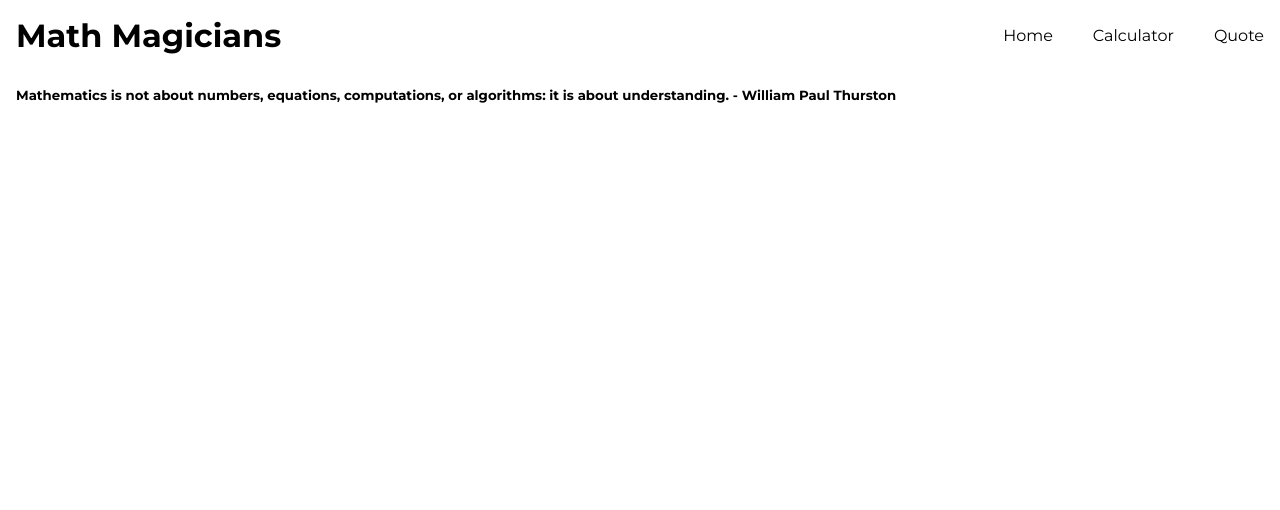
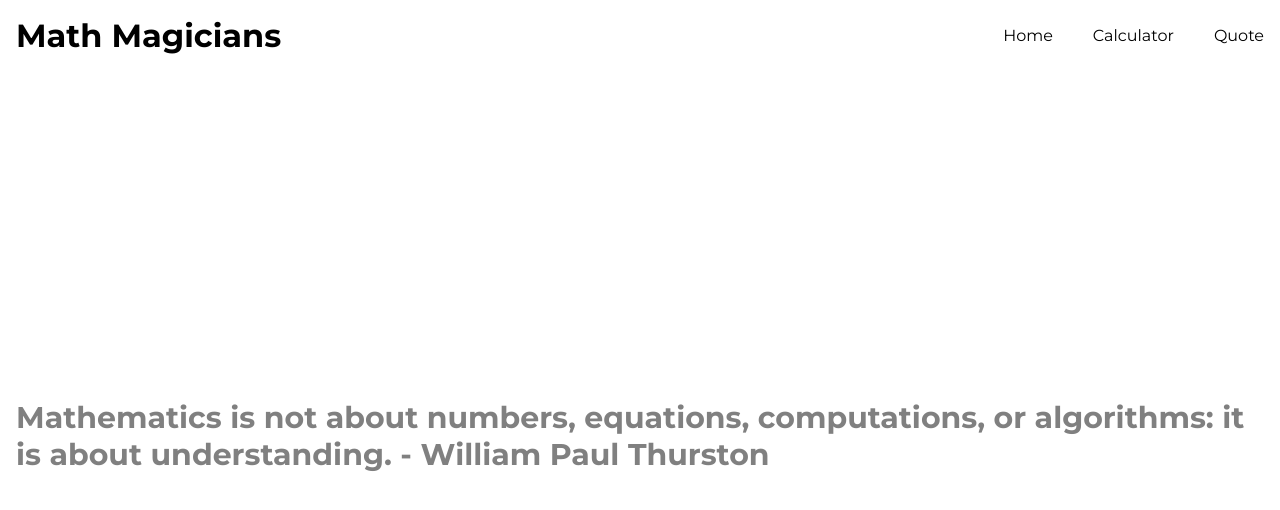
Before and after one commit to usmansbk/math-magicians, a React (Create React App) app: page /quote in a window 1280 px wide. Shown: the top 510 px of the page. Built offline with nearby package versions, Linux system fonts and the light colour scheme.

Commit message:
Fix container height

```diff
--- a/src/components/Calculator.css
+++ b/src/components/Calculator.css
@@ -47,5 +47,6 @@
 
 .calculator-container {
   display: flex;
+  width: 100%;
   justify-content: space-between;
 }
--- /dev/null
+++ b/src/components/Quote.css
@@ -0,0 +1,11 @@
+.quote-section {
+    display: flex;
+    flex-grow: 2;
+    justify-content: center;
+    align-items: center;
+}
+
+.quote {
+    font-size: 30px;
+    color: gray;
+}
--- a/src/components/Quote.js
+++ b/src/components/Quote.js
@@ -1,8 +1,10 @@
+import './Quote.css';
+
 const quote = 'Mathematics is not about numbers, equations, computations, or algorithms: it is about understanding. - William Paul Thurston';
 
 const Quote = () => (
-  <section>
-    <h5>{quote}</h5>
+  <section className="quote-section">
+    <h5 className="quote">{quote}</h5>
   </section>
 );
 
--- a/src/index.css
+++ b/src/index.css
@@ -4,6 +4,15 @@
   margin: 0;
   padding: 0;
   font-family: 'Montserrat', sans-serif;;
+}
+
+html, body {
+  min-height: 100vh;
+}
+
+body {
+  display: flex;
+  width: 100%;
 }
 
 ul {
@@ -27,8 +36,16 @@ a {
   gap: 40px;
 }
 
+#root {
+  display: flex;
+  flex-direction: column;
+  flex-grow: 1;
+}
+
 .container {
   padding: 16px;
+  display: flex;
+  flex-grow: 1;
 }
 
 .section-title {
```
